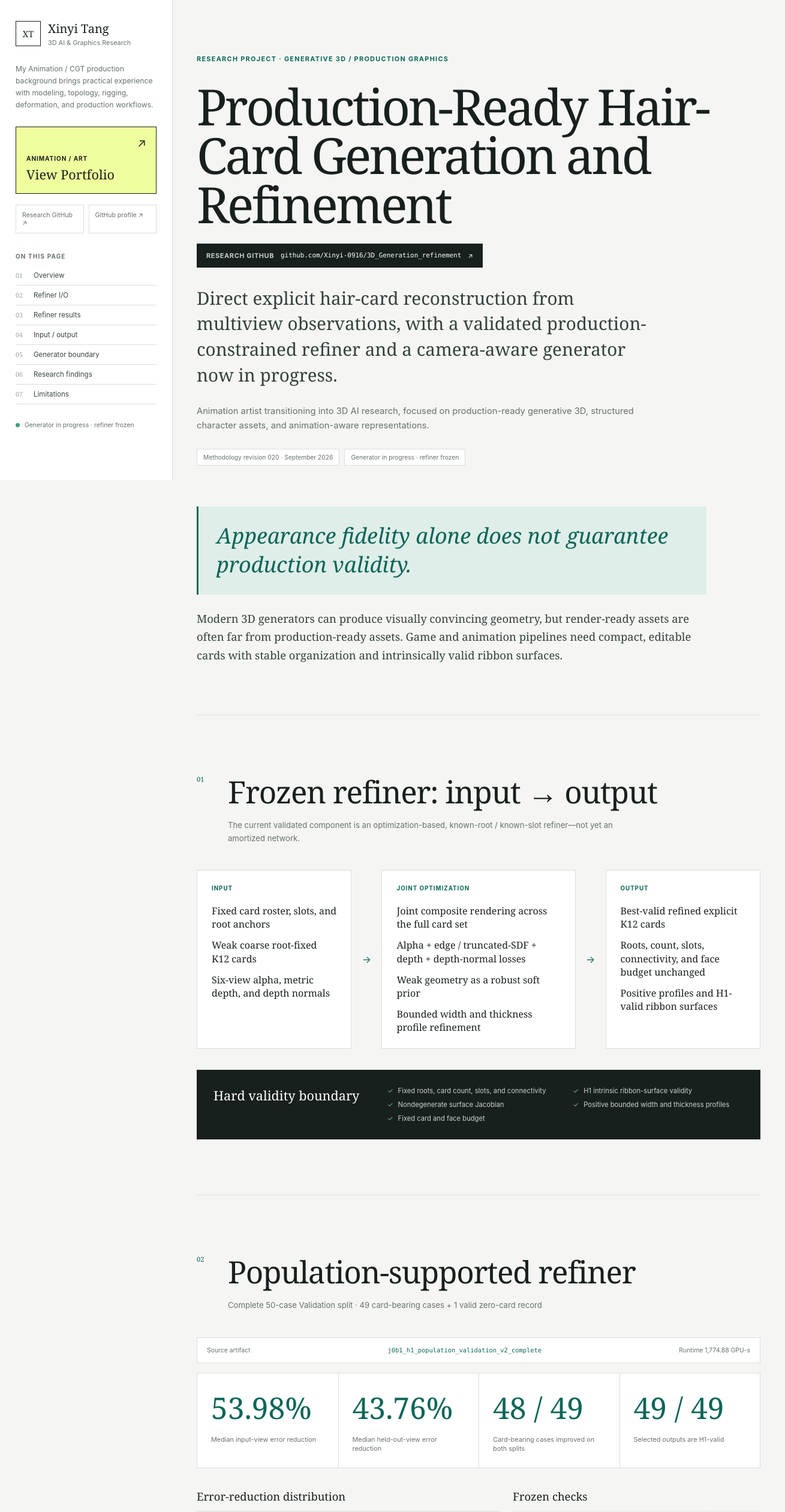
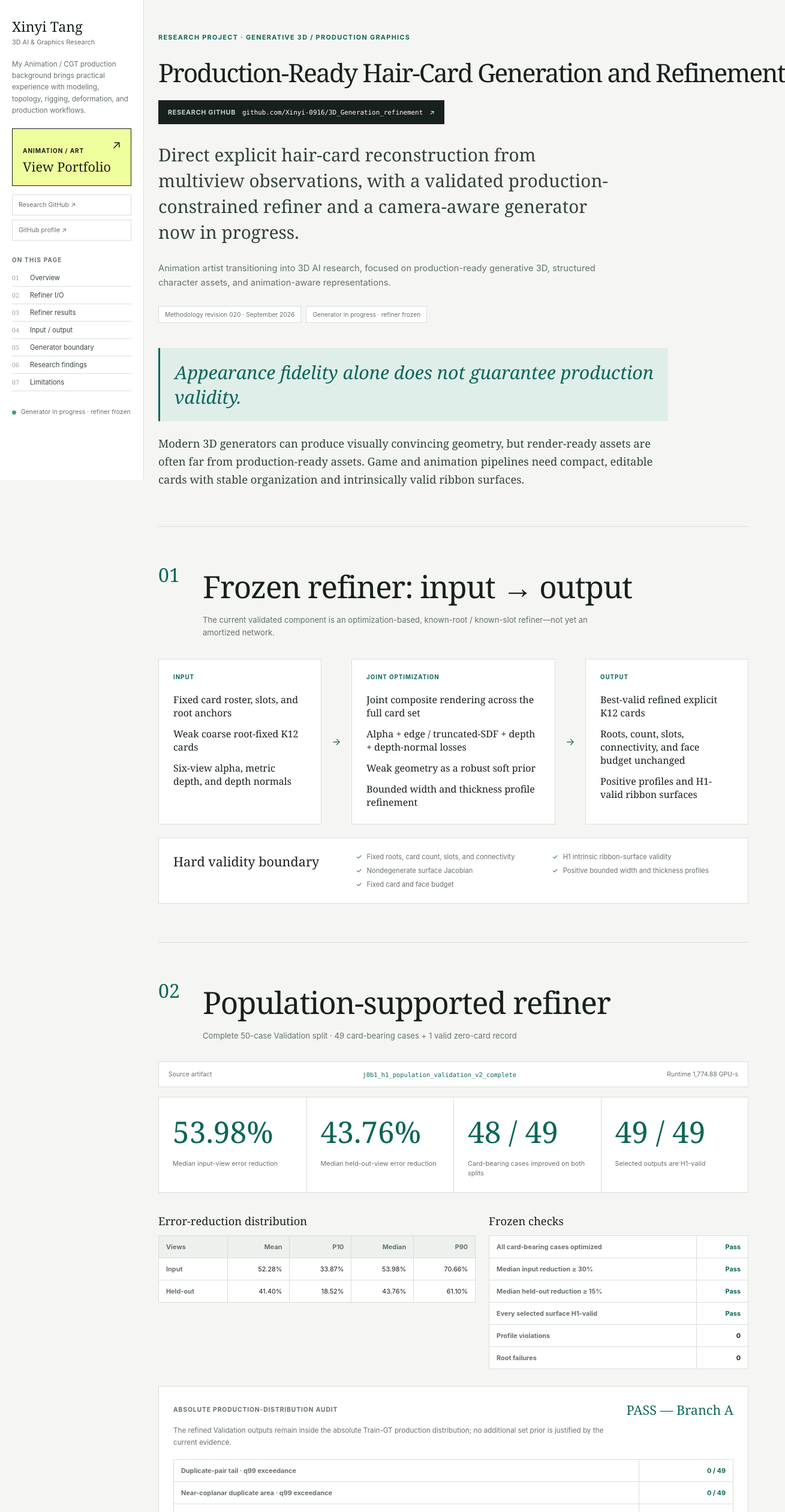
Before and after one commit to Xinyi-0916/research-site, a React (Vite) app: page / in a window 1280 px wide. Shown: the top 2520 px of the page at 60% size, 1309 px wide, since content can reach past the window. Built offline with nearby package versions, Linux system fonts and the light colour scheme.

Commit message:
Simplify research site layout

```diff
--- a/src/ResearchSite.jsx
+++ b/src/ResearchSite.jsx
@@ -27,7 +27,6 @@ export default function ResearchSite() {
     <div className="research-shell">
       <aside className="sidebar">
         <div className="identity">
-          <span className="initials" aria-hidden="true">{person.initials}</span>
           <div><h1>{person.name}</h1><p>{person.role}</p></div>
         </div>
         <p className="side-bio">{person.background}</p>
--- a/src/styles.css
+++ b/src/styles.css
@@ -32,22 +32,21 @@ code { font-family: ui-monospace, SFMono-Regular, Menlo, Consolas, monospace; }
   position: fixed;
   z-index: 10;
   inset: 0 auto 0 0;
-  width: 288px;
+  width: 240px;
   overflow-y: auto;
-  padding: 34px 26px 25px;
+  padding: 28px 20px 22px;
   border-right: 1px solid var(--line);
   background: var(--panel);
 }
 .identity { display: flex; align-items: center; gap: 12px; }
-.initials { display: grid; width: 42px; height: 42px; flex: 0 0 auto; place-items: center; border: 1px solid var(--ink); font-family: var(--serif); font-size: .9rem; }
-.identity h1 { margin: 0; font-family: var(--serif); font-size: 1.25rem; font-weight: 400; }
+.identity h1 { margin: 0; font-family: var(--serif); font-size: 1.45rem; font-weight: 400; }
 .identity p { margin: 3px 0 0; color: var(--muted); font-size: .68rem; line-height: 1.35; }
-.side-bio { margin: 26px 0; color: var(--muted); font-size: .76rem; }
+.side-bio { margin: 20px 0; color: var(--muted); font-size: .73rem; }
 
 .portfolio-cta {
   position: relative;
   display: flex;
-  min-height: 112px;
+  min-height: 96px;
   padding: 17px;
   flex-direction: column;
   justify-content: flex-end;
@@ -60,21 +59,21 @@ code { font-family: ui-monospace, SFMono-Regular, Menlo, Consolas, monospace; }
 .portfolio-cta > span:last-child { position: absolute; top: 14px; right: 16px; font-size: 1.2rem; }
 .portfolio-cta:hover { color: white; background: var(--ink); }
 
-.side-links { display: grid; margin: 18px 0 30px; grid-template-columns: 1fr 1fr; gap: 8px; }
+.side-links { display: grid; margin: 14px 0 24px; grid-template-columns: 1fr; gap: 7px; }
 .side-links a { padding: 10px; border: 1px solid var(--line); color: var(--muted); font-size: .66rem; text-decoration: none; }
 .side-links a:hover { color: var(--green); border-color: var(--green); }
 .project-index { display: flex; flex-direction: column; }
 .project-index > p { margin: 0 0 8px; color: var(--muted); font-size: .62rem; font-weight: 750; letter-spacing: .12em; text-transform: uppercase; }
-.project-index a { display: grid; padding: 9px 0; grid-template-columns: 30px 1fr; border-bottom: 1px solid var(--line); color: #394540; font-size: .72rem; text-decoration: none; }
+.project-index a { display: grid; padding: 7px 0; grid-template-columns: 30px 1fr; border-bottom: 1px solid var(--line); color: #394540; font-size: .7rem; text-decoration: none; }
 .project-index a span { color: #99a39e; font-family: var(--serif); font-size: .66rem; }
 .project-index a:hover { color: var(--green); }
 .side-status { display: flex; margin: 26px 0 0; align-items: center; gap: 8px; color: var(--muted); font-size: .65rem; }
 .side-status i { width: 7px; height: 7px; border-radius: 50%; background: #39a279; }
 
-.research-main { width: min(1110px, calc(100% - 340px)); margin-left: max(328px, calc((100% - 1110px + 288px) / 2)); padding: 0 0 42px; }
-.project-intro { min-height: 85vh; padding: 90px 0 84px; scroll-margin-top: 20px; }
+.research-main { width: calc(100% - 280px); max-width: 1380px; margin-left: 264px; padding: 0 16px 34px 0; }
+.project-intro { padding: 54px 0 62px; scroll-margin-top: 20px; }
 .kicker { margin: 0 0 28px; color: var(--green); font-size: .68rem; font-weight: 750; letter-spacing: .12em; text-transform: uppercase; }
-.project-intro > h2 { max-width: 900px; margin: 0; font-family: var(--serif); font-size: clamp(3.2rem, 6.5vw, 6.4rem); font-weight: 400; letter-spacing: -.045em; line-height: .98; }
+.project-intro > h2 { margin: 0; font-family: var(--serif); font-size: clamp(2.65rem, 3.25vw, 3.4rem); font-weight: 400; letter-spacing: -.045em; line-height: 1; white-space: nowrap; }
 .research-repo-link {
   display: grid;
   width: fit-content;
@@ -101,12 +100,12 @@ code { font-family: ui-monospace, SFMono-Regular, Menlo, Consolas, monospace; }
 .intro-links a, .bottom-links a { padding: 11px 15px; border: 1px solid var(--ink); color: white; background: var(--ink); font-size: .72rem; font-weight: 700; text-decoration: none; }
 .intro-links a:hover, .bottom-links a:hover { background: var(--green); border-color: var(--green); }
 .intro-links > span { color: var(--muted); font-size: .7rem; }
-.project-intro blockquote { max-width: 850px; margin: 68px 0 25px; padding: 25px 30px; border-left: 3px solid var(--green); color: var(--green); background: var(--green-pale); font-family: var(--serif); font-size: clamp(1.45rem, 3vw, 2.25rem); font-style: italic; line-height: 1.35; }
+.project-intro blockquote { max-width: 850px; margin: 42px 0 22px; padding: 20px 24px; border-left: 3px solid var(--green); color: var(--green); background: var(--green-pale); font-family: var(--serif); font-size: clamp(1.35rem, 2.4vw, 1.9rem); font-style: italic; line-height: 1.35; }
 .lead { max-width: 850px; margin: 0; color: #34413c; font-family: var(--serif); font-size: 1.15rem; }
 
-.content-section { padding: 92px 0; border-top: 1px solid var(--line); scroll-margin-top: 20px; }
-.section-head { display: grid; margin-bottom: 42px; grid-template-columns: 40px minmax(0, 1fr); gap: 12px; }
-.section-head > span { padding-top: 7px; color: var(--green); font-family: var(--serif); font-size: .7rem; }
+.content-section { padding: 64px 0; border-top: 1px solid var(--line); scroll-margin-top: 20px; }
+.section-head { display: grid; margin-bottom: 32px; grid-template-columns: 62px minmax(0, 1fr); gap: 12px; }
+.section-head > span { color: var(--green); font-family: var(--serif); font-size: 2rem; line-height: 1; }
 .section-head h2 { margin: 0; font-family: var(--serif); font-size: clamp(2.1rem, 4vw, 3.4rem); font-weight: 400; letter-spacing: -.025em; }
 .section-head p { max-width: 700px; margin: 11px 0 0; color: var(--muted); font-size: .82rem; }
 
@@ -124,11 +123,11 @@ code { font-family: ui-monospace, SFMono-Regular, Menlo, Consolas, monospace; }
 .pipeline > div { display: flex; min-width: 0; flex: 1; align-items: center; }
 .pipeline span { display: grid; min-height: 82px; padding: 12px; flex: 1; place-items: center; border: 1px solid var(--line); background: var(--panel); font-size: .69rem; line-height: 1.4; text-align: center; }
 .pipeline i { padding: 0 5px; color: var(--green); font-style: normal; }
-.validity-block { display: grid; margin-top: 35px; padding: 28px; grid-template-columns: .6fr 1.4fr; gap: 35px; color: white; background: var(--ink); }
+.validity-block { display: grid; margin-top: 22px; padding: 24px; grid-template-columns: .6fr 1.4fr; gap: 35px; border: 1px solid var(--line); color: var(--ink); background: var(--panel); }
 .validity-block h3 { margin: 0; font-family: var(--serif); font-size: 1.35rem; font-weight: 400; }
 .validity-block ul { display: grid; margin: 0; padding: 0; grid-template-columns: 1fr 1fr; gap: 9px 25px; list-style: none; }
-.validity-block li { color: #cad3cf; font-size: .7rem; }
-.validity-block li::before { margin-right: 8px; color: #72b9a6; content: '✓'; }
+.validity-block li { color: var(--muted); font-size: .7rem; }
+.validity-block li::before { margin-right: 8px; color: var(--green); content: '✓'; }
 
 .artifact-bar { display: flex; padding: 14px 16px; flex-wrap: wrap; align-items: center; justify-content: space-between; gap: 12px; border: 1px solid var(--line); background: var(--panel); color: var(--muted); font-size: .65rem; }
 .artifact-bar code { color: var(--green); }
@@ -147,17 +146,15 @@ th:first-child { text-align: left; }
 .check-table td { font-weight: 700; }
 .check-table .pass { color: var(--green); }
 .source-note code { overflow-wrap: anywhere; white-space: normal; }
-.production-audit { margin-top: 34px; padding: 24px; color: white; background: var(--ink); }
+.production-audit { margin-top: 28px; padding: 24px; border: 1px solid var(--line); color: var(--ink); background: var(--panel); }
 .production-audit header { display: flex; align-items: center; justify-content: space-between; gap: 16px; }
-.production-audit header span { color: #b9c6c0; font-size: .65rem; font-weight: 750; letter-spacing: .08em; text-transform: uppercase; }
-.production-audit header strong { color: #91d2bc; font-family: var(--serif); font-size: 1.35rem; font-weight: 400; }
-.production-audit > p { max-width: 760px; color: #cbd4d0; font-size: .73rem; }
-.production-audit table { margin-top: 18px; color: white; background: transparent; }
-.production-audit th, .production-audit td { border-color: #3e4945; }
-.production-audit th { color: #cbd4d0; }
-.production-audit td { color: #91d2bc; font-weight: 700; }
+.production-audit header span { color: var(--muted); font-size: .65rem; font-weight: 750; letter-spacing: .08em; text-transform: uppercase; }
+.production-audit header strong { color: var(--green); font-family: var(--serif); font-size: 1.35rem; font-weight: 400; }
+.production-audit > p { max-width: 760px; color: var(--muted); font-size: .73rem; }
+.production-audit table { margin-top: 18px; }
+.production-audit td { color: var(--green); font-weight: 700; }
 
-.demo-list { display: grid; gap: 52px; }
+.demo-list { display: grid; gap: 34px; }
 .input-output-key { display: flex; margin: -18px 0 26px; flex-wrap: wrap; gap: 10px 25px; color: var(--muted); font-size: .66rem; }
 .input-output-key span { display: flex; align-items: center; gap: 7px; }
 .input-output-key i { width: 8px; height: 8px; border-radius: 50%; background: #747d79; }
@@ -184,21 +181,21 @@ th:first-child { text-align: left; }
 .generator-contract p { margin: 12px 0 0; color: var(--muted); font-size: .67rem; }
 .depth-rule { margin: 12px 0 34px; padding: 14px 17px; color: var(--muted); background: var(--green-pale); font-size: .7rem; }
 .depth-rule strong { color: var(--green); }
-.basin-callout { display: grid; padding: 25px; grid-template-columns: 1fr 1.5fr; align-items: center; gap: 14px 35px; color: white; background: var(--green); }
-.basin-callout div span { display: block; color: #c8e2d9; font-size: .62rem; font-weight: 750; letter-spacing: .08em; text-transform: uppercase; }
+.basin-callout { display: grid; padding: 25px; grid-template-columns: 1fr 1.5fr; align-items: center; gap: 14px 35px; border: 1px solid var(--line); color: var(--ink); background: var(--panel); }
+.basin-callout div span { display: block; color: var(--muted); font-size: .62rem; font-weight: 750; letter-spacing: .08em; text-transform: uppercase; }
 .basin-callout div strong { display: block; margin-top: 5px; font-family: var(--serif); font-size: 2.65rem; font-weight: 400; }
-.basin-callout code { justify-self: end; padding: 11px 13px; border: 1px solid rgba(255,255,255,.35); font-size: .75rem; }
-.basin-callout p { grid-column: 1 / -1; margin: 0; color: #c8e2d9; font-size: .66rem; }
+.basin-callout code { justify-self: end; padding: 11px 13px; border: 1px solid var(--line); background: var(--paper); font-size: .75rem; }
+.basin-callout p { grid-column: 1 / -1; margin: 0; color: var(--muted); font-size: .66rem; }
 .boundary-grid { display: grid; margin-top: 20px; grid-template-columns: 1.45fr .75fr; gap: 20px; }
 .boundary-table { min-width: 650px; }
 .boundary-table td:nth-child(2) { font-weight: 750; }
 .boundary-pass td:nth-child(2) { color: var(--green); }
 .boundary-fail { color: #7b817e; background: #f0f1ef; }
-.gate-list { padding: 23px; color: white; background: var(--ink); }
+.gate-list { padding: 23px; border: 1px solid var(--line); color: var(--ink); background: var(--panel); }
 .gate-list h3 { margin: 0 0 17px; font-family: var(--serif); font-size: 1.2rem; font-weight: 400; }
 .gate-list ul { margin: 0; padding: 0; list-style: none; }
-.gate-list li { padding: 10px 0; border-top: 1px solid #3d4944; color: #cbd4d0; font-size: .68rem; line-height: 1.45; }
-.gate-list li::before { margin-right: 8px; color: #72b9a6; content: '✓'; }
+.gate-list li { padding: 10px 0; border-top: 1px solid var(--line); color: var(--muted); font-size: .68rem; line-height: 1.45; }
+.gate-list li::before { margin-right: 8px; color: var(--green); content: '✓'; }
 
 .table-scroll { overflow-x: auto; border: 1px solid var(--line); }
 .case-table { min-width: 940px; border: 0; }
@@ -231,8 +228,9 @@ th:first-child { text-align: left; }
 .research-main > footer { padding-top: 30px; border-top: 1px solid var(--line); color: var(--muted); font-size: .62rem; }
 
 @media (max-width: 1050px) {
-  .sidebar { width: 255px; }
-  .research-main { width: calc(100% - 305px); margin-left: 280px; }
+  .sidebar { width: 225px; }
+  .research-main { width: calc(100% - 255px); margin-left: 240px; }
+  .project-intro > h2 { font-size: clamp(2.4rem, 4.3vw, 3.5rem); white-space: normal; }
   .metrics { grid-template-columns: 1fr 1fr; }
   .metrics > div:nth-child(3) { border-top: 1px solid var(--line); border-left: 0; }
   .metrics > div:nth-child(4) { border-top: 1px solid var(--line); }
@@ -268,7 +266,7 @@ th:first-child { text-align: left; }
 }
 
 @media (max-width: 520px) {
-  .project-intro > h2 { font-size: 3rem; }
+  .project-intro > h2 { font-size: 2.75rem; white-space: normal; }
   .project-intro blockquote { margin-top: 45px; padding: 20px; }
   .section-head { grid-template-columns: 28px 1fr; }
   .research-repo-link { width: 100%; grid-template-columns: 1fr auto; }
```
